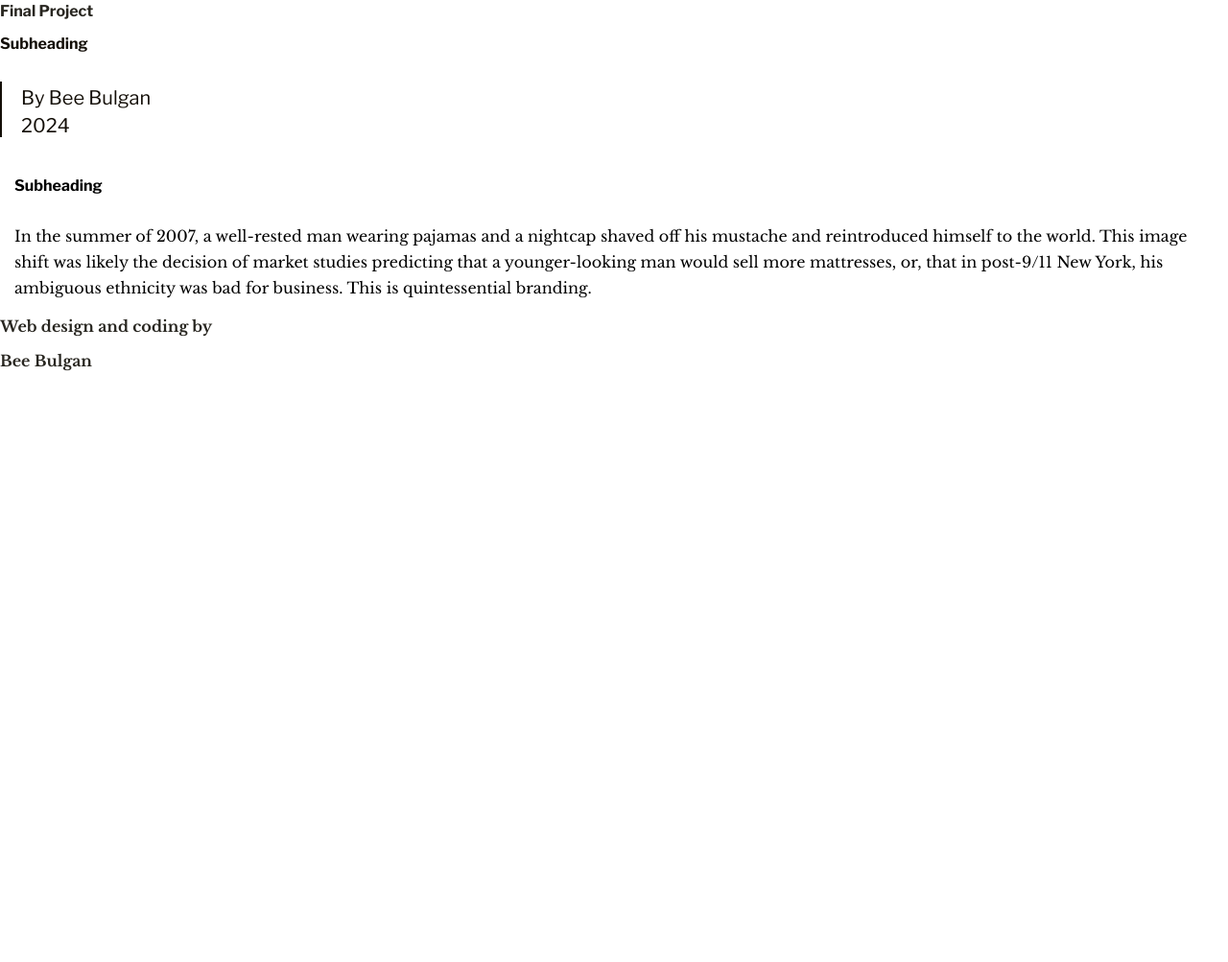
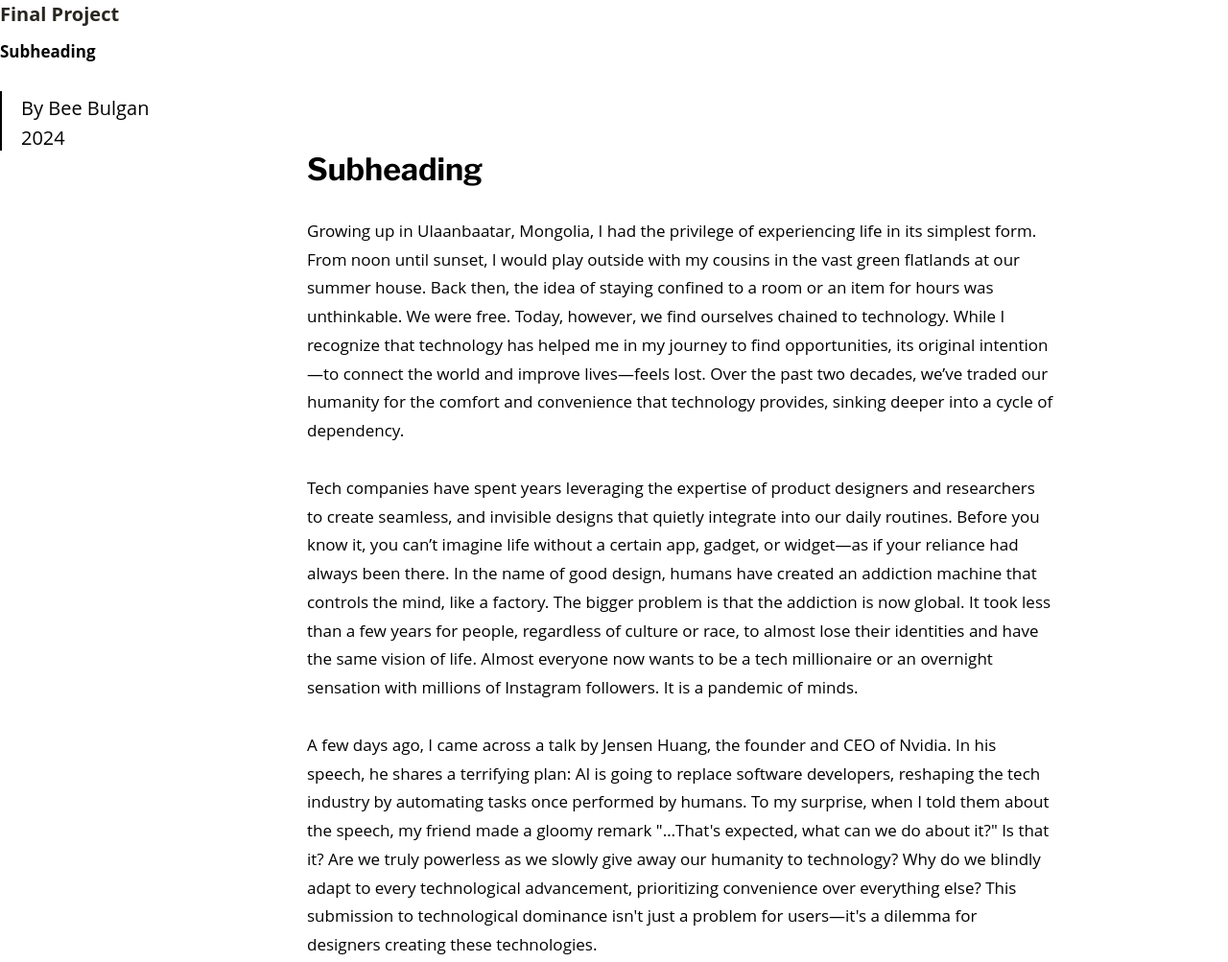
Before and after one commit to Bulganbee/VCSfinal, a plain HTML site: page index.html in a window 1280 px wide. Shown: the top 1003 px of the page at 96% size. Before the commit the page ends 800 px from the top, so only its background shows below. Drawn offline with nearby package versions, Linux system fonts and the light colour scheme.

Commit message:
Added the article

```diff
--- a/index.html
+++ b/index.html
@@ -28,11 +28,20 @@
 	<body>
 		<!--Below is the essay-->
 		<article>
-			<section>
+			<div class="section">
 				<h3>Subheading</h3>
-					<p>In the summer of 2007, a well-rested man wearing pajamas and a nightcap shaved off his mustache and reintroduced himself to the world. This image shift was likely the decision of market studies predicting that a younger-looking man would sell more mattresses, or, that in post-9/11 New York, his ambiguous ethnicity was bad for business. This is quintessential branding.
-					</p>
-			</section>
+					<p>Growing up in Ulaanbaatar, Mongolia, I had the privilege of experiencing life in its simplest form. From noon until sunset, I would play outside with my cousins in the vast green flatlands at our summer house. Back then, the idea of staying confined to a room or an item for hours was unthinkable. We were free.
+					Today, however, we find ourselves chained to technology. While I recognize that technology has helped me in my journey to find opportunities, its original intention—to connect the world and improve lives—feels lost. Over the past two decades, we’ve traded our humanity for the comfort and convenience that technology provides, sinking deeper into a cycle of dependency.</p>
+					<p>Tech companies have spent years leveraging the expertise of product designers and researchers to create seamless, and invisible designs that quietly integrate into our daily routines. Before you know it, you can’t imagine life without a certain app, gadget, or widget—as if your reliance had always been there.
+					In the name of good design, humans have created an addiction machine that controls the mind, like a factory. The bigger problem is that the addiction is now global. It took less than a few years for people, regardless of culture or race, to almost lose their identities and have the same vision of life. Almost everyone now wants to be a tech millionaire or an overnight sensation with millions of Instagram followers. It is a pandemic of minds.</p>
+					<p>A few days ago, I came across a talk by Jensen Huang, the founder and CEO of Nvidia. In his speech, he shares a terrifying plan: AI is going to replace software developers, reshaping the tech industry by automating tasks once performed by humans. To my surprise, when I told them about the speech, my friend made a gloomy remark <em>"…That's expected, what can we do about it?"</em>
+					Is that it? Are we truly powerless as we slowly give away our humanity to technology? Why do we blindly adapt to every technological advancement, prioritizing convenience over everything else? This submission to technological dominance isn't just a problem for users—it's a dilemma for designers creating these technologies.</p>
+					<p>As a product designer, one of the first user experience books I read was <em>Don't Make Me Think</em> by Steve Krug. I was fascinated by the idea of creating seamless experiences so intuitive that users don't realize every detail was made with an intention behind them. However, this realization also came with a darker truth: in design, nothing is accidental. Every feature and interaction is made with a purpose.
+					This means that the endless scrolling, the addictive nature, and the toll on mental health many digital products cause are not by chance—they were intentionally designed to keep the cycle going. Why? Because your lack of social life, insecurities, compulsive disorders, loneliness, and misery bring them money. Almost all tech products, unless non-profit, are created to serve the interests of the companies behind them, not the users.</p>
+					<p>In his article <em>The Invisible Details of Interaction Design,</em> Rauno Freiberg highlights the seamless user experience of the iPhone, which draws inspiration from natural human behaviors like fidgeting. While I find the effort of Apple’s designers put into researching human behavior impressive, it also prompted me to reflect on the ethical responsibilities that come with design. As a design graduate student in a class of twenty-seven aspiring product designers, I noticed that many of my classmates also value the concept of invisible usability in design:</p>
+					<p class="main-micro-response"></p>
+					<p>Looking at my classmates' micro-responses on invisibility in design makes me question: How can we use our ‘invisibility cloak’ to guide technology in a more humane direction? One answer might be to stop underestimating our power. As product designers, we are not just mindless labor of tech companies—we have a voice. It’s crucial to use that voice, just as my classmates are now doing by sharing their thoughts through these essays for this project. Designers must actively advocate for ethical practices. To steer technology in a more humane direction, designers can prioritize transparency and accountability, build products that promote mindful use, and advocate for ethical guidelines within their organizations. Additionally, individuals aspiring to work in the tech industry should familiarize themselves with latest tech trends as well as foundations, engage in conversations, and most importantly remember that technological advancement is not always a human advancement.</p>
+				</div>
 		</article>
 		<!--Footer of the webpage-->
 			<footer>
--- a/style.css
+++ b/style.css
@@ -1,18 +1,7 @@
- /* Header section */
- header {
-	background-color: var(--header-background-color);
-	color: #130e07;
-	padding-top: calc(var(--padding-top) * 2.2);
-	padding-bottom: calc(var(--padding-bottom) * 2.2);
-	padding-left: calc(var(--padding-left) * 2);
-	font-family: "Libre Franklin", sans-serif;
-	position: relative;
-	z-index: 2;
-}
 
 h1 {
 	color: #282620;
-	font-size: calc(var(--root-size-h1) * 1.8);
+	font-size: 20px;
 	font-weight: bold;
 	line-height: 145%;
 	margin-bottom: 1%;
@@ -32,26 +21,24 @@ h2 {
 }
 /* Main body section styling */
 body {
-	font-size: var(--root-size);
-	font-family: "Libre Baskerville", serif;
+	font-size: 17px;
+	font-family: 'Open sans';
 	color: black;
 }
 article {
-	padding-top: 2%;
-	padding-bottom: var(--article-padding-bottom);
-	margin: 15px;
+	padding-bottom: 100px;
+	margin-left: 25%;
+	margin-right: 25%;
 }
+
 p {
-	line-height: 170%;
+	line-height: 175%;
 	margin-top: 30px;
+	width: 80ch;
 }
 h3 {
 	font-family: "Libre Franklin", sans-serif;
 	font-weight: bold;
-	font-size: calc(var(--root-size-h3) * 2);
+	font-size: 32px;
 	margin-bottom: 3px;
 }
-section {
-	margin-top: var(--margin-top-section);
-	margin-bottom: var(--section-margin-bottom);
-}
```
